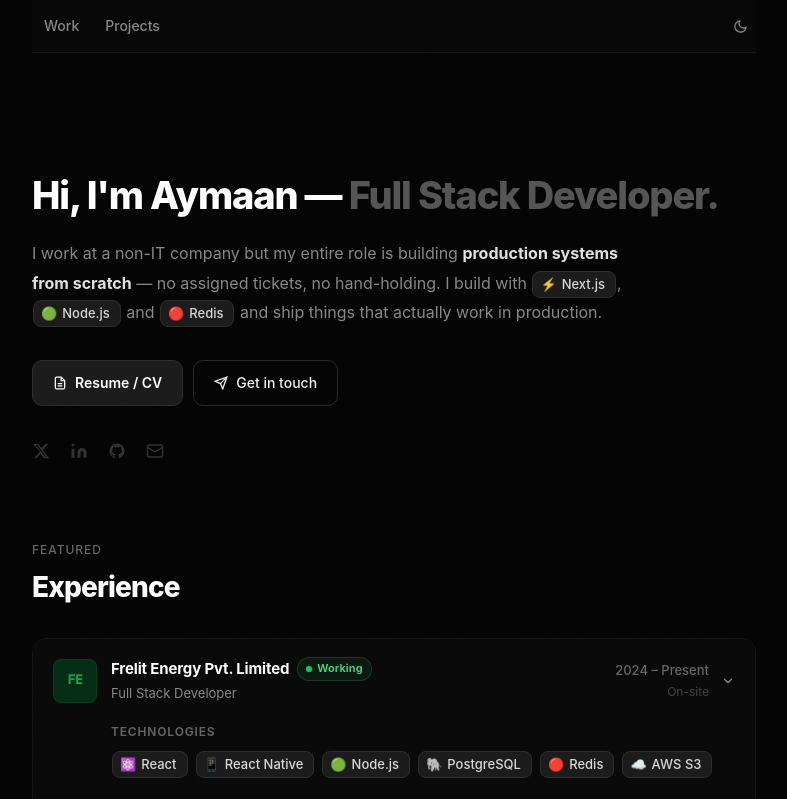
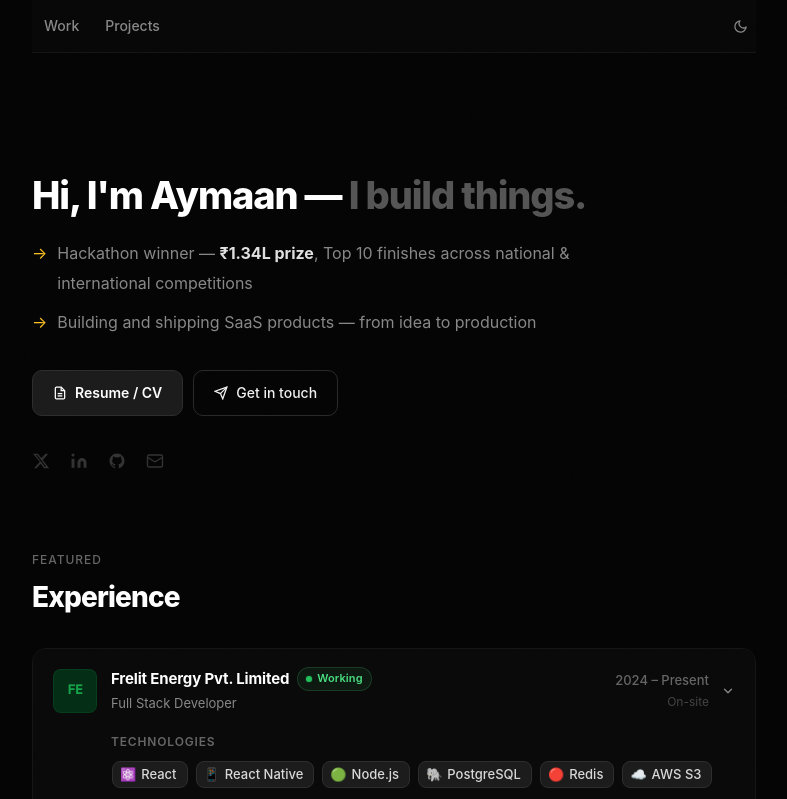
Before and after one commit to AymaanPathan/portfolio, a Next.js app: page / in a window 1280 px wide. Shown: the top 799 px of the page, without its empty margins (246-1033 px from the left). Built offline with nearby package versions, Linux system fonts and the light colour scheme.

Commit message:
feat: update HeroSection with new description and achievements

```diff
--- a/src/app/Sections/HeroSection.tsx
+++ b/src/app/Sections/HeroSection.tsx
@@ -6,28 +6,35 @@
       {/* H1 — first reveal, no delay */}
       <h1 className="hero-h1" data-reveal>
         Hi, I&apos;m Aymaan —{" "}
-        <span className="hero-h1-muted">Full Stack Developer.</span>
+        <span className="hero-h1-muted">I build things.</span>
       </h1>
-
-      {/* Description */}
-      <p className="hero-desc" data-reveal data-reveal-delay="80">
-        I work at a non-IT company but my entire role is building{" "}
-        <strong>production systems from scratch</strong> — no assigned tickets,
-        no hand-holding. I build with{" "}
-        <span className="inline-badge">
-          <span className="inline-badge-icon">⚡</span>Next.js
-        </span>
-        ,{" "}
-        <span className="inline-badge">
-          <span className="inline-badge-icon">🟢</span>Node.js
-        </span>{" "}
-        and{" "}
-        <span className="inline-badge">
-          <span className="inline-badge-icon">🔴</span>Redis
-        </span>{" "}
-        and ship things that actually work in production.
-      </p>
-
+      <ul
+        className="hero-desc"
+        data-reveal
+        data-reveal-delay="120"
+        style={{
+          paddingLeft: 0,
+          listStyle: "none",
+          display: "flex",
+          flexDirection: "column",
+          gap: "10px",
+          marginBottom: "32px",
+        }}
+      >
+        <li style={{ display: "flex", alignItems: "flex-start", gap: "10px" }}>
+          <span style={{ color: "var(--accent-gold)", flexShrink: 0 }}>→</span>
+          <span>
+            Hackathon winner — <strong>₹1.34L prize</strong>, Top 10 finishes
+            across national &amp; international competitions
+          </span>
+        </li>
+        <li style={{ display: "flex", alignItems: "flex-start", gap: "10px" }}>
+          <span style={{ color: "var(--accent-gold)", flexShrink: 0 }}>→</span>
+          <span>
+            Building and shipping SaaS products — from idea to production
+          </span>
+        </li>
+      </ul>
       {/* Buttons */}
       <div className="hero-btns" data-reveal data-reveal-delay="160">
         <a href="/resume.pdf" className="btn-dark">
```
